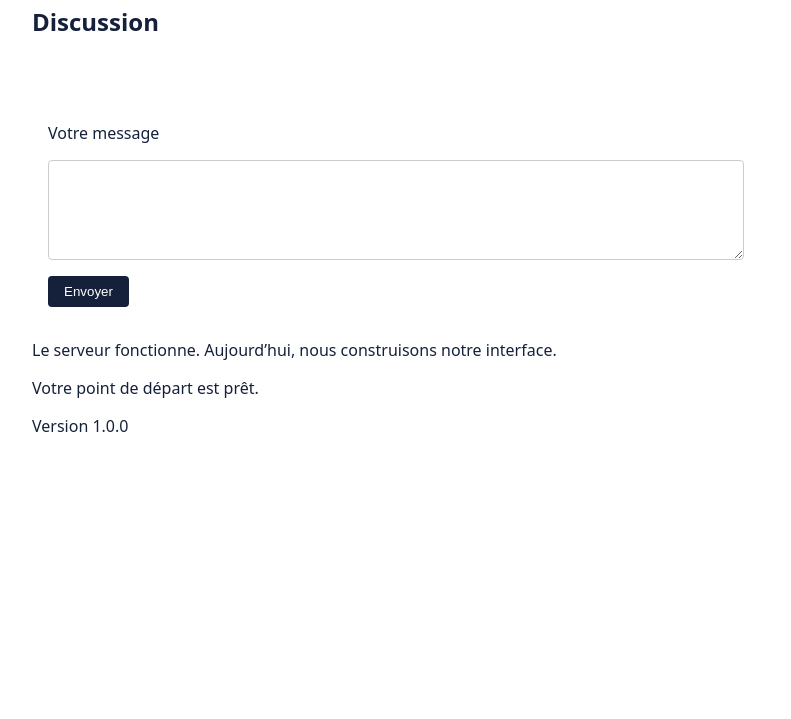
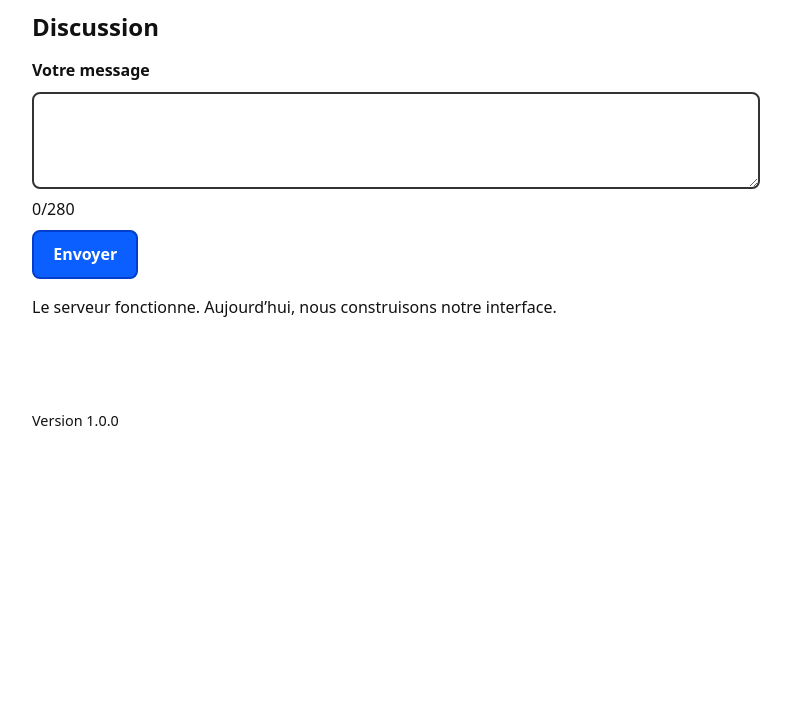
Before and after one commit to Toto2807/renfo_dev_web, a website: page demarrage-etudiants-j1/atelier/public/index.html in a window 1280 px wide. Shown: the part 81-800 px from the top of the page, without its empty margins (244-1035 px from the left). Drawn offline with Linux system fonts and the light colour scheme.

Commit message:
Add Tp 8
Ajout des fonction JS de d'ajout à la liste et de compteur et clean du CSS

```diff
--- a/demarrage-etudiants-j1/atelier/public/index.html
+++ b/demarrage-etudiants-j1/atelier/public/index.html
@@ -17,6 +17,7 @@
         <form id="chat-form">
           <label for="message">Votre message</label>
           <textarea id="message" name="message" rows="3" required maxlength="280"></textarea>
+          <span id="compteur">0/280</span>
           <button type="Submit">Envoyer</button>
         </form>
       </section>
--- a/demarrage-etudiants-j1/atelier/public/js/app.js
+++ b/demarrage-etudiants-j1/atelier/public/js/app.js
@@ -1,16 +1,36 @@
-document.querySelector('#status').textContent = 'Votre point de départ est prêt.';
-
 const formulaire = document.querySelector('#chat-form');
 const statut = document.querySelector('#status');
 const versionElt = document.querySelector('#version');
+// Ceci correspond au label
+const message = document.querySelector('#message');
+// Ceci correspond à la liste des messages
+const messages = document.querySelector('#messages');
+// Ceci correspond au compteur de cractères
+const compteur = document.querySelector('#compteur');
 
 // J1 : interface seule, on bloque l’envoi et on l’explique.
-formulaire?.addEventListener('submit', (event) => {
+formulaire?.addEventListener(`submit`, (event) => {
   event.preventDefault();
-  if (statut) {
-    statut.textContent = 'Interface prête ; les réponses arrivent au J2.';
+  const message_envoye = message.value.trim()
+  if(message_envoye.length <= 0){
+    statut.textContent = 'Le message ne doit pas être vide.'
+  }else{
+    const li = document.createElement('li')
+    li.textContent = `Vous : ${message_envoye}`
+    messages.append(li)
+    message.value = ''
+    statut.textContent = ''
+    compteur.textContent = '0 / 280'
+    message.focus()
   }
+  // if (statut) {
+  //   statut.textContent = 'Interface prête ; les réponses arrivent au J2.';
+  // }
 });
+
+message.addEventListener('input',() =>{
+  compteur.textContent = `${message.value.length} / 280`
+})
 
 
 // Version du serveur local, échec discret si indisponible.
--- a/demarrage-etudiants-j1/atelier/public/styles.css
+++ b/demarrage-etudiants-j1/atelier/public/styles.css
@@ -1,61 +1,100 @@
+:root {
+  color-scheme: light;
+  --fond: #ffffff;
+  --texte: #111111;
+  --accent: #0b5fff;
+  --accent-fonce: #003ecb;
+  --bord: #333333;
+}
+
 * {
-    box-sizing: border-box;
+  box-sizing: border-box;
 }
 
 body {
-    font-family: system-ui, sans-serif;
-    margin: 0;
-    color: #15213a;
-    background: white;
+  margin: 0;
+  background: var(--fond);
+  color: var(--texte);
+  font-family: system-ui, -apple-system, sans-serif;
+  line-height: 1.6;
 }
 
 header,
 main,
 footer {
-    width: 100%;
-    max-width: 760px;
-    margin-inline: auto;
-    padding-inline: 1rem;
+  width: 100%;
+  max-width: 760px;
+  margin: 0 auto;
+  padding: 1rem;
 }
 
-#chat-form {
-    display: flex;
-    flex-direction: column;
-    gap: 1rem;
-    padding: 1rem;
+h1,
+h2 {
+  line-height: 1.2;
+  margin: 0 0 0.5rem;
 }
 
-#chat-form textarea {
-    width: 100%;
-    min-height: 100px;
-    padding: 0.5rem;
-    border: 1px solid #ccc;
-    border-radius: 0.25rem;
-    resize: vertical;
+#messages {
+  list-style: none;
+  margin: 0 0 1rem;
+  padding: 0;
 }
 
-#chat-form button {
-    width: fit-content;
-    padding: 0.5rem 1rem;
-    border: none;
-    border-radius: 0.25rem;
-    background-color: #15213a;
-    color: white;
-    cursor: pointer;
+#messages li {
+  border: 1px solid var(--bord);
+  border-radius: 0.5rem;
+  padding: 0.5rem 0.75rem;
+  margin-bottom: 0.5rem;
+  overflow-wrap: break-word;
+}
+
+form {
+  display: flex;
+  flex-direction: column;
+  gap: 0.5rem;
+}
+
+label {
+  font-weight: 700;
+}
+
+textarea {
+  width: 100%;
+  min-height: 5rem;
+  padding: 0.5rem;
+  font: inherit;
+  color: inherit;
+  background: var(--fond);
+  border: 2px solid var(--bord);
+  border-radius: 0.5rem;
+}
+
+button {
+  align-self: flex-start;
+  padding: 0.6rem 1.2rem;
+  font: inherit;
+  font-weight: 700;
+  color: #ffffff;
+  background: var(--accent);
+  border: 2px solid var(--accent-fonce);
+  border-radius: 0.5rem;
+  cursor: pointer;
+}
+
+button:hover {
+  background: var(--accent-fonce);
 }
 
 :focus-visible {
-    outline: 2px solid #15213a;
-    outline-offset: 2px;
+  outline: 3px solid var(--accent);
+  outline-offset: 2px;
 }
 
-#messages {
-    display: flex;
-    flex-direction: column;
-    gap: 1rem;
-    padding: 1rem;
+#status {
+  min-height: 1.5em;
+  font-weight: 700;
 }
 
-#messages li {
-    overflow-wrap: break-word;
+footer {
+  font-size: 0.9rem;
 }
```
Also changed, not shown: demarrage-etudiants-j1/suivi-apres-midi.md (+9 -2 lines).
